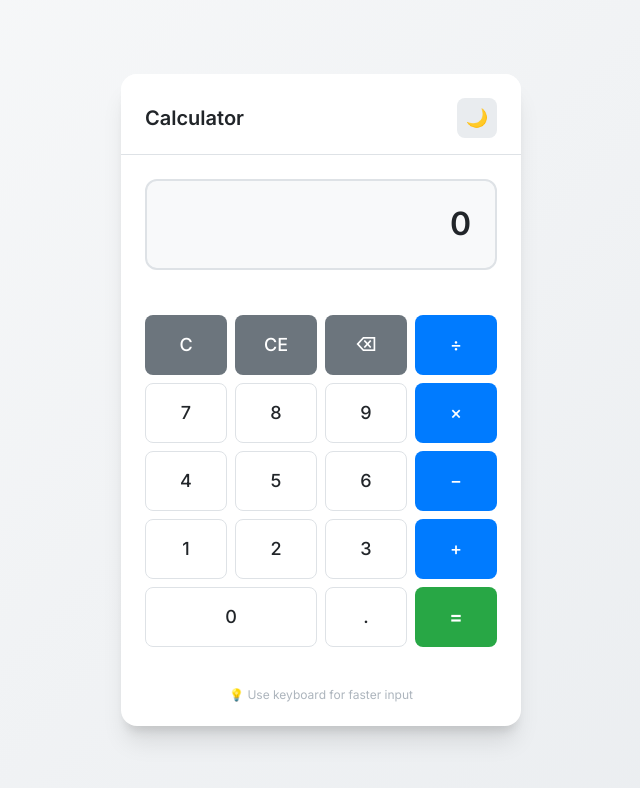
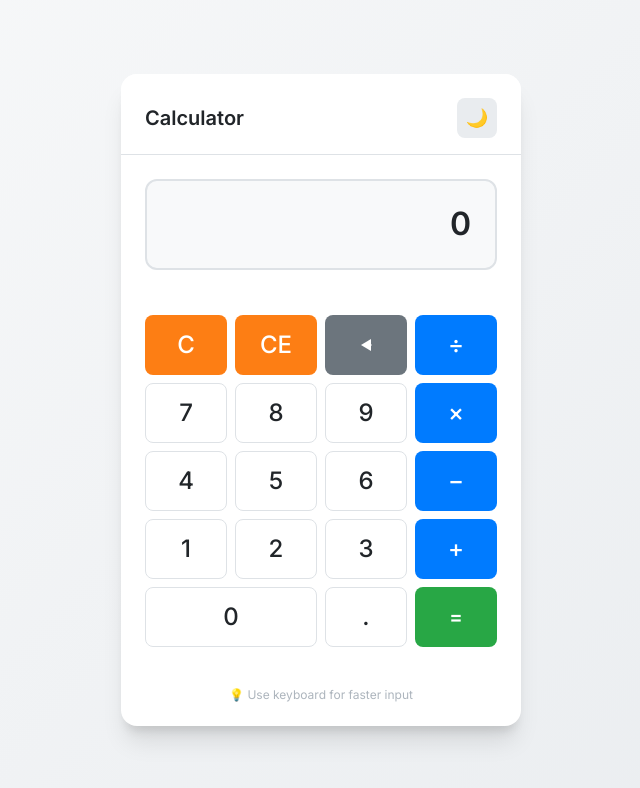
Before and after one commit to SzematPro/demo-vanilla-calculator, a plain HTML site: page index.html in a window 1280 px wide. Shown: the whole page, without its empty margins (319-959 px from the left). Drawn offline with Linux system fonts and the light colour scheme.

Commit message:
fix buttons

```diff
--- a/index.html
+++ b/index.html
@@ -38,8 +38,10 @@
                 <!-- Row 1: Clear and operations -->
                 <button class="btn btn-function" data-action="clear" aria-label="Clear all">C</button>
                 <button class="btn btn-function" data-action="clear-entry" aria-label="Clear entry">CE</button>
-                <button class="btn btn-function" data-action="backspace" aria-label="Backspace">⌫</button>
-                <button class="btn btn-operator" data-operator="÷" aria-label="Divide">÷</button>
+                <button class="btn btn-function" data-action="backspace" aria-label="Backspace">
+                    <span class="backspace-icon"></span>
+                </button>
+                <button class="btn btn-operator font-size-3xl" data-operator="÷" aria-label="Divide">÷</button>
 
                 <!-- Row 2: Numbers 7-9 and multiply -->
                 <button class="btn btn-number" data-number="7" aria-label="Seven">7</button>
--- a/styles.css
+++ b/styles.css
@@ -19,6 +19,8 @@
   --btn-operator-hover: #0056b3;
   --btn-function-bg: #6c757d;
   --btn-function-hover: #545b62;
+  --btn-clear-bg: #fd7e14;
+  --btn-clear-hover: #e8590c;
   --btn-equals-bg: #28a745;
   --btn-equals-hover: #1e7e34;
 
@@ -71,6 +73,8 @@
   --btn-operator-hover: #0b5ed7;
   --btn-function-bg: #495057;
   --btn-function-hover: #6c757d;
+  --btn-clear-bg: #fd7e14;
+  --btn-clear-hover: #e8590c;
   --btn-equals-bg: #198754;
   --btn-equals-hover: #157347;
 }
@@ -222,7 +226,7 @@ body {
   border: none;
   border-radius: var(--radius-md);
   font-family: var(--font-family);
-  font-size: var(--font-size-lg);
+  font-size: var(--font-size-2xl);
   font-weight: 500;
   cursor: pointer;
   transition: all var(--transition-fast);
@@ -290,6 +294,66 @@ body {
   background: var(--btn-function-hover);
   transform: translateY(-1px);
   box-shadow: 0 4px 8px var(--shadow-medium);
+}
+
+/* Clear buttons (C and CE) - Orange styling */
+.btn[data-action="clear"],
+.btn[data-action="clear-entry"] {
+  background: var(--btn-clear-bg);
+  color: white;
+}
+
+.btn[data-action="clear"]:hover,
+.btn[data-action="clear-entry"]:hover {
+  background: var(--btn-clear-hover);
+  transform: translateY(-1px);
+  box-shadow: 0 4px 8px var(--shadow-medium);
+}
+
+/* Fancy backspace icon - Arrow pointing left with line */
+.backspace-icon {
+  position: relative;
+  display: inline-block;
+  width: 20px;
+  height: 16px;
+  transition: all var(--transition-fast);
+}
+
+.backspace-icon::before {
+  content: '';
+  position: absolute;
+  top: 50%;
+  left: 50%;
+  width: 0;
+  height: 0;
+  border-top: 6px solid transparent;
+  border-bottom: 6px solid transparent;
+  border-right: 10px solid currentColor;
+  transform: translate(-50%, -50%);
+}
+
+.backspace-icon::after {
+  content: '';
+  position: absolute;
+  top: 50%;
+  left: 50%;
+  width: 8px;
+  height: 2px;
+  background: currentColor;
+  transform: translate(-30%, -50%);
+  border-radius: 1px;
+}
+
+.btn[data-action="backspace"]:hover .backspace-icon {
+  transform: scale(1.1);
+}
+
+.btn[data-action="backspace"]:hover .backspace-icon::before {
+  border-right-color: #fff;
+}
+
+.btn[data-action="backspace"]:hover .backspace-icon::after {
+  background: #fff;
 }
 
 .btn-equals {
```
